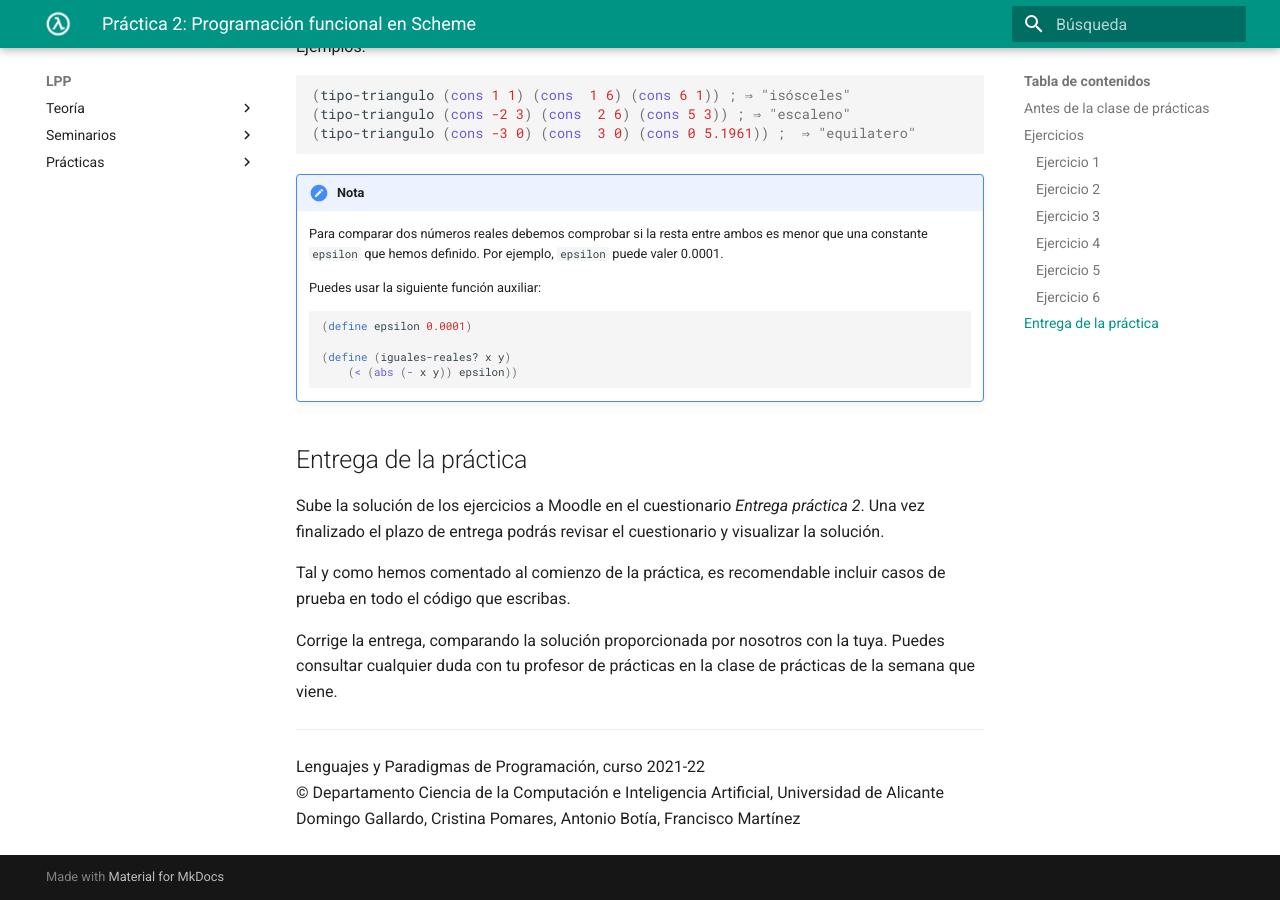
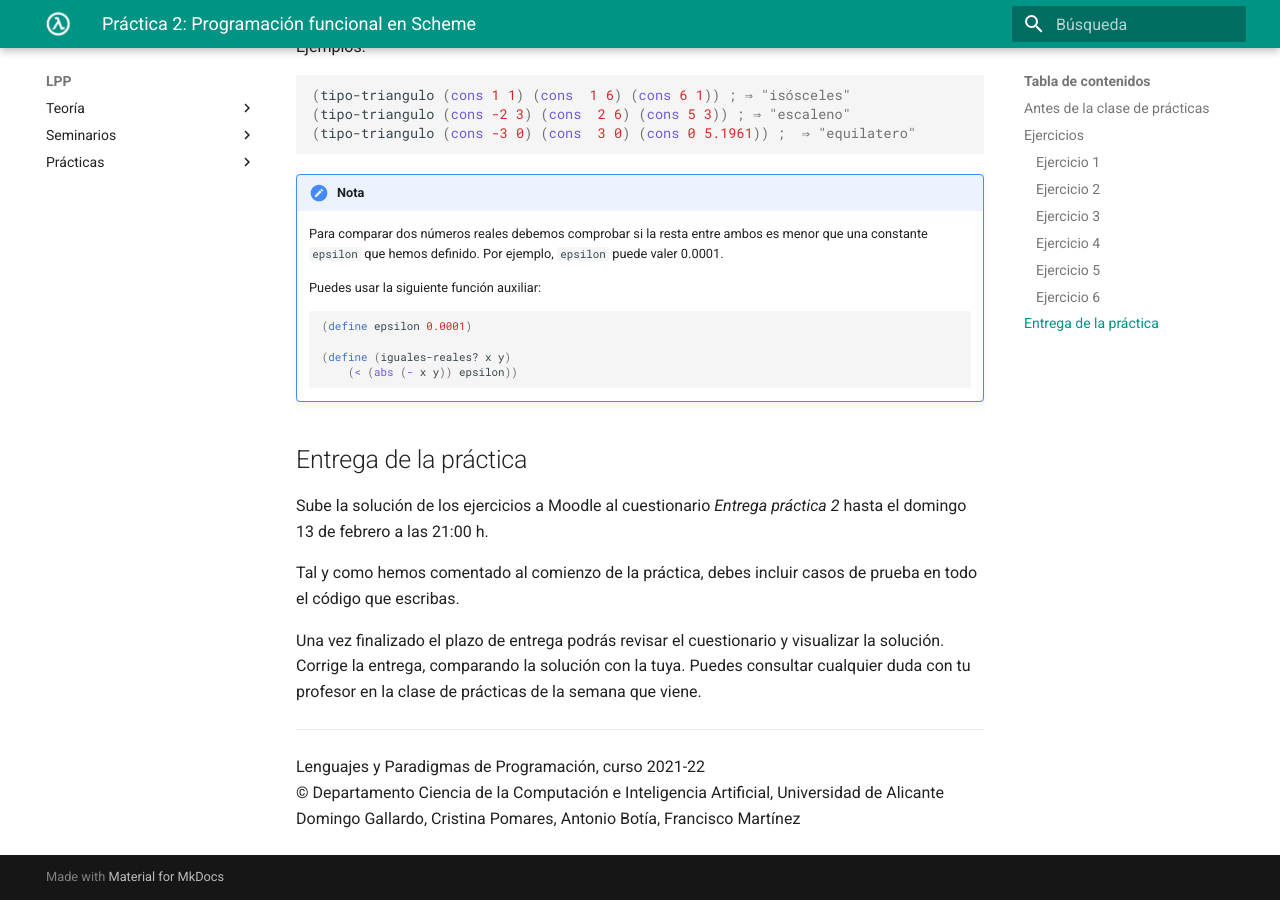
Before and after one commit to domingogallardo/apuntes-lpp, an MkDocs documentation site: the page built from docs/practicas/practica02/practica02.md, in a window 1280 px wide and 900 px high, scrolled down 4484 px. Built offline with MkDocs 1.6.1 and Material for MkDocs 9.7.7, drawn with Linux system fonts in a browser that asks for light colours.

Commit message:
Corrección

```diff
--- a/docs/practicas/practica02/practica02.md
+++ b/docs/practicas/practica02/practica02.md
@@ -264,17 +264,16 @@ Ejemplos:
 
 ## Entrega de la práctica
 
-Sube la solución de los ejercicios a Moodle en el cuestionario
-_Entrega práctica 2_. Una vez finalizado el plazo de entrega podrás
-revisar el cuestionario y visualizar la solución.
+Sube la solución de los ejercicios a Moodle al cuestionario _Entrega
+práctica 2_ hasta el domingo 13 de febrero a las 21:00 h.
 
-Tal y como hemos comentado al comienzo de la práctica, es
-recomendable incluir casos de prueba en todo el código que
-escribas.
+Tal y como hemos comentado al comienzo de la práctica, debes incluir
+casos de prueba en todo el código que escribas.
 
-Corrige la entrega, comparando la solución proporcionada por
-nosotros con la tuya. Puedes consultar cualquier duda con tu profesor
-de prácticas en la clase de prácticas de la semana que viene.
+Una vez finalizado el plazo de entrega podrás revisar el cuestionario
+y visualizar la solución. Corrige la entrega, comparando la solución
+con la tuya. Puedes consultar cualquier duda con tu profesor en la
+clase de prácticas de la semana que viene.
 
 ----
 Lenguajes y Paradigmas de Programación, curso 2021-22
```
